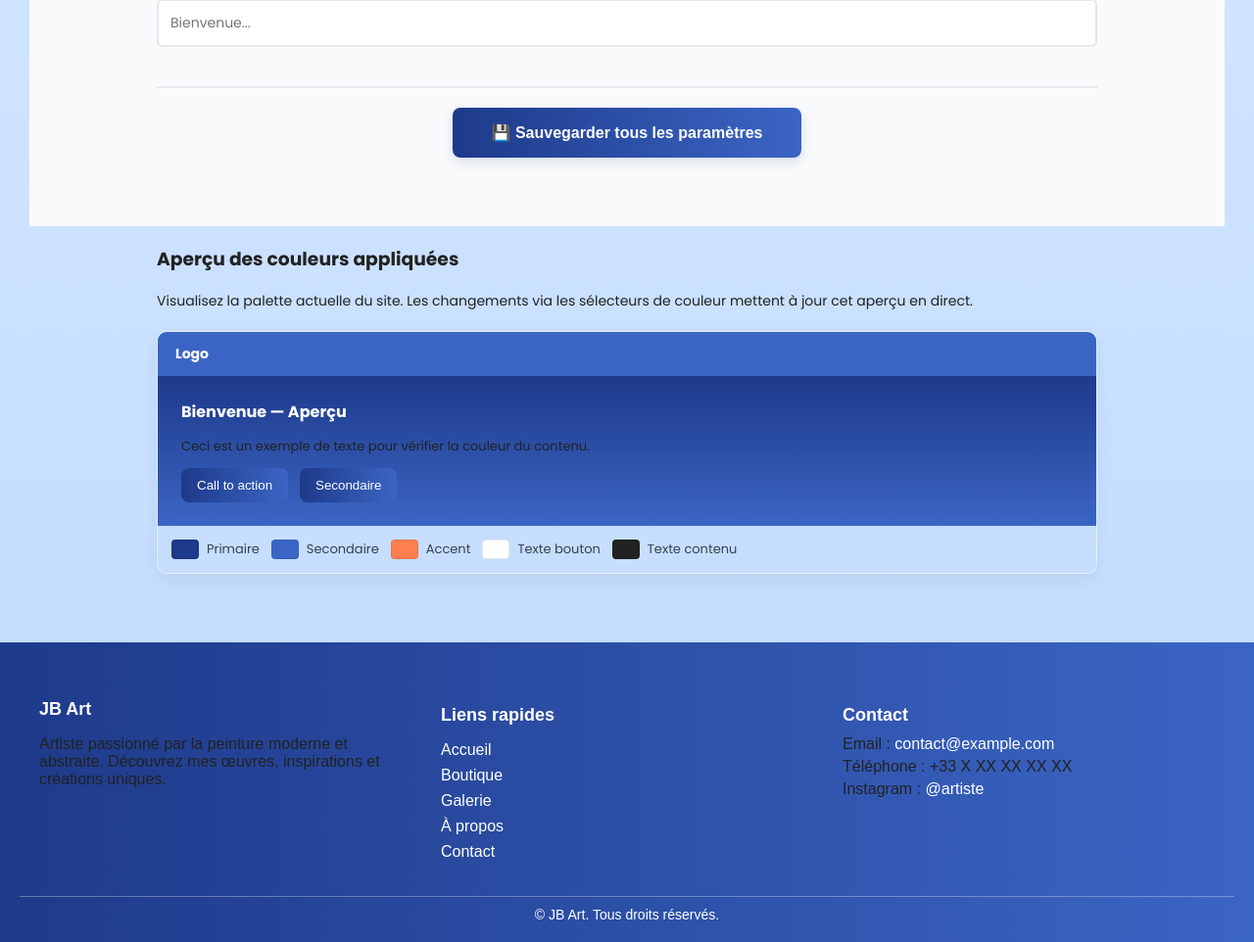
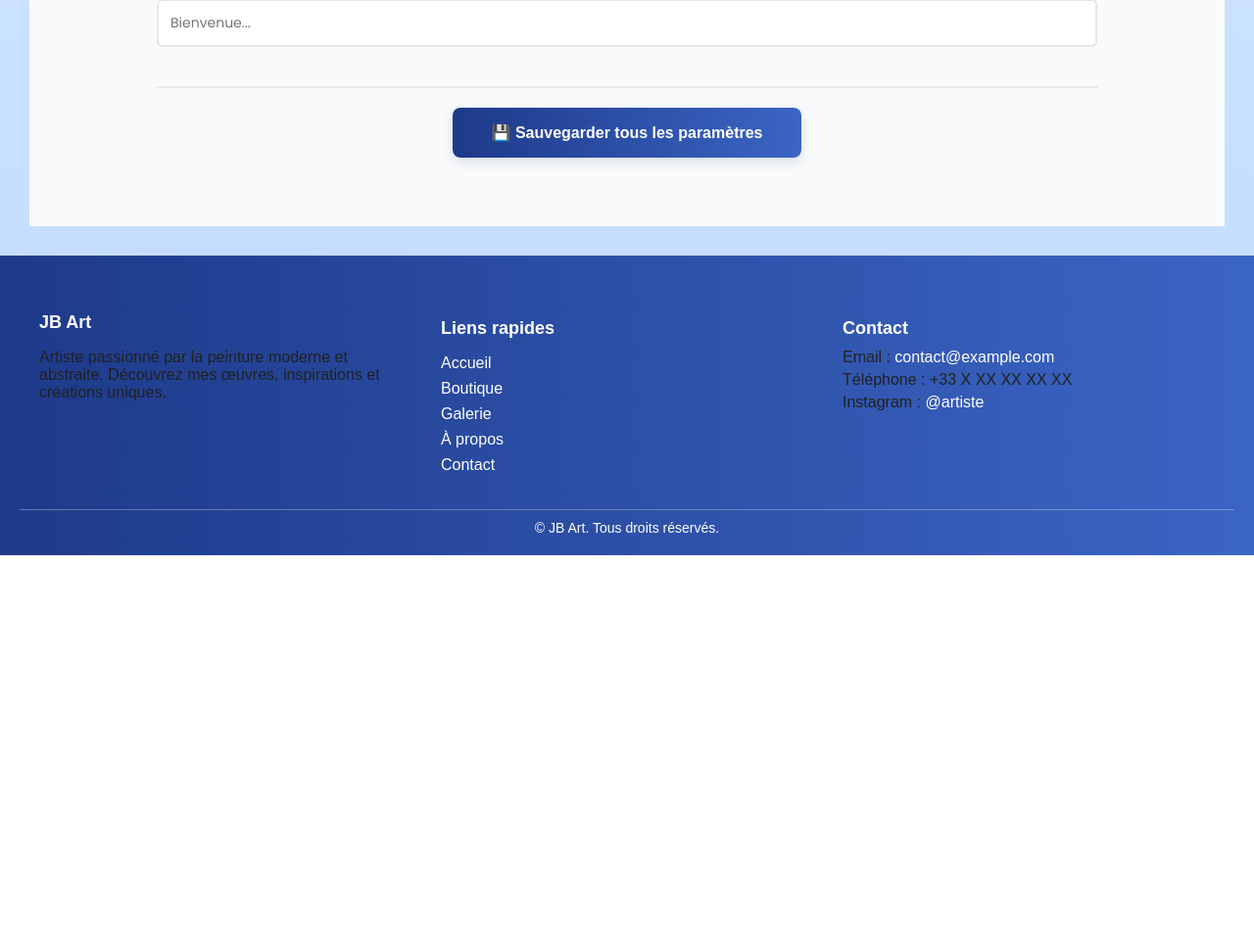
Before and after one commit to Colin-tech-VS/Template, a Flask app: template templates/admin/admin_settings.html in a window 1280 px wide. Shown: the part 1165-2127 px from the top of the page at 98% size. After the commit the page ends 1732 px from the top, so only its background shows below. Run offline with Flask 3, Linux system fonts and the light colour scheme; the template is opened without the code that fills it, so the values that code supplies are empty; some libraries are stand-ins or nearby versions.

Commit message:
UI(admin): redesign Design tab, remove duplicate color preview, enlarge preview panel

```diff
--- a/templates/admin/admin_settings.html
+++ b/templates/admin/admin_settings.html
@@ -282,32 +282,7 @@
     </div>
 </section>
 
-    <!-- LIVE COLOR PREVIEW (placed here to appear under the Design tab) -->
-    <div style="max-width:1000px;margin:10px auto 40px;padding:0 20px;">
-        <div id="color_preview_panel_wrapper">
-            <h3>Aperçu des couleurs appliquées</h3>
-            <p class="section-hint">Visualisez la palette actuelle du site. Les changements via les sélecteurs de couleur mettent à jour cet aperçu en direct.</p>
-
-            <div class="preview-card" id="color_preview_card">
-                <div class="preview-navbar">Logo</div>
-                <div class="preview-hero">
-                    <h4>Bienvenue — Aperçu</h4>
-                    <p class="preview-content">Ceci est un exemple de texte pour vérifier la couleur du contenu.</p>
-                    <div class="preview-actions">
-                        <button class="preview-btn">Call to action</button>
-                        <button class="preview-btn preview-secondary">Secondaire</button>
-                    </div>
-                </div>
-                <div class="preview-swatches">
-                    <div class="swatch"><div class="swatch-sample swatch-primary"></div><span>Primaire</span></div>
-                    <div class="swatch"><div class="swatch-sample swatch-secondary"></div><span>Secondaire</span></div>
-                    <div class="swatch"><div class="swatch-sample swatch-accent"></div><span>Accent</span></div>
-                    <div class="swatch"><div class="swatch-sample swatch-button-text"></div><span>Texte bouton</span></div>
-                    <div class="swatch"><div class="swatch-sample swatch-content-text"></div><span>Texte contenu</span></div>
-                </div>
-            </div>
-        </div>
-    </div>
+    <!-- Duplicate preview removed — single live preview resides inside the Design tab -->
 
 <style>
 * {
@@ -489,10 +464,10 @@
 /* Compact variants used in Design tab */
 .color-grid.compact { gap: 12px; }
 .color-item.small { padding: 6px 4px; }
-.design-grid { display: grid; grid-template-columns: 1fr 360px; gap: 20px; align-items: start; }
+.design-grid { display: grid; grid-template-columns: 1fr 420px; gap: 20px; align-items: start; }
 .design-controls { min-width: 0; }
 .design-preview { position: relative; }
-.preview-card.compact { min-height: 160px; }
+.preview-card.compact { min-height: 220px; }
 .preview-navbar { padding: 8px 12px; font-size: 14px; }
 .preview-hero { padding: 12px; }
 .preview-hero h4 { font-size: 16px; }
```
